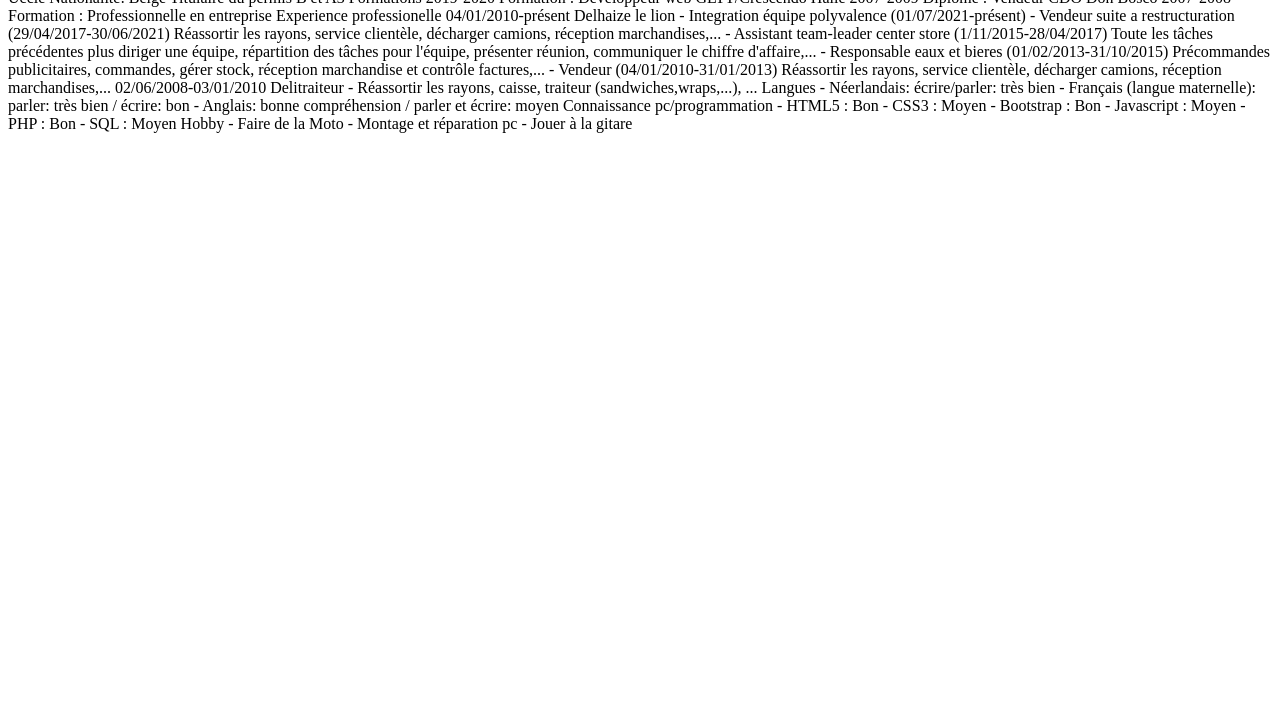
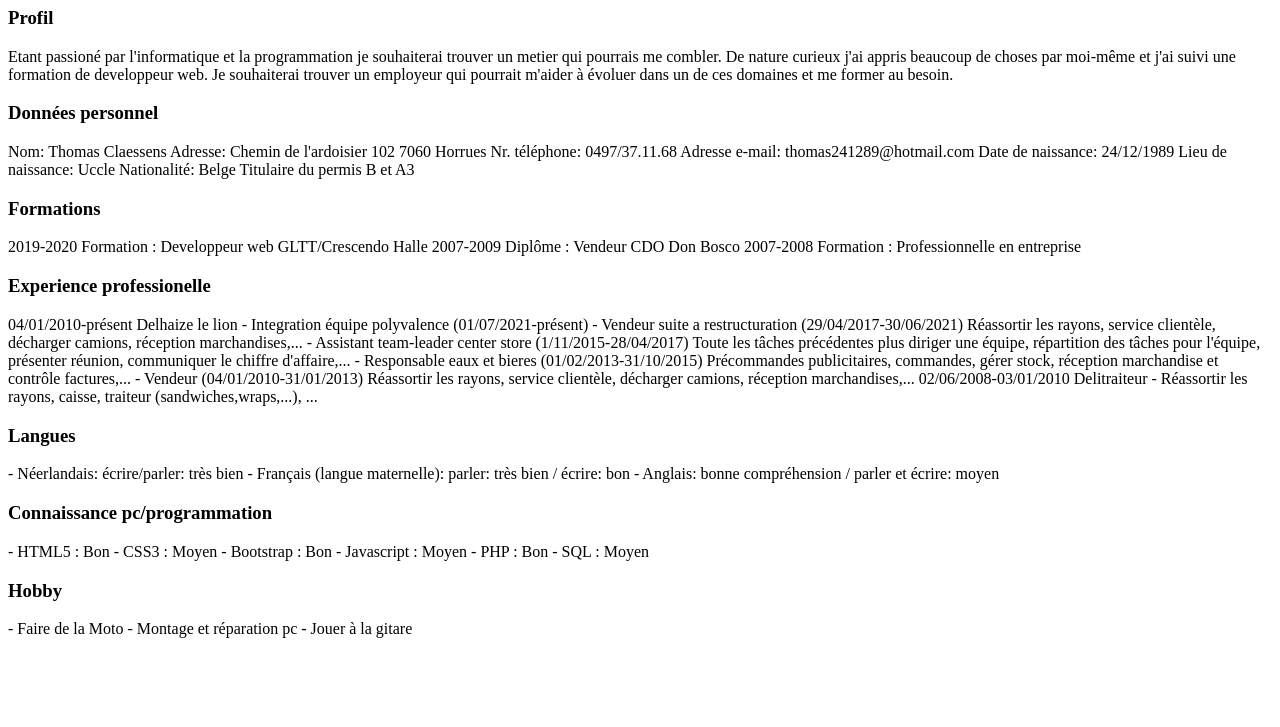
Before and after one commit to Thomas241289/thomas241289.github.io, a plain HTML site: page index.html in a window 1280 px wide. Shown: the part 73-800 px from the top of the page. Drawn offline with Linux system fonts and the light colour scheme.

Commit message:
Update index.html

```diff
--- a/index.html
+++ b/index.html
@@ -7,12 +7,12 @@
 </head>
 <body>
 
-	Curriculum vitae
+	<h1>Curriculum vitae</h1>
 
-Profil
+<h3>Profil</h3>
 Etant passioné par l'informatique et la programmation je souhaiterai trouver un metier qui pourrais me combler. De nature curieux j'ai appris beaucoup de choses par moi-même et j'ai suivi une formation de developpeur web. Je souhaiterai trouver un employeur qui pourrait m'aider à  évoluer dans un de ces domaines et me former au besoin.
 
-Données personnel
+<h3>Données personnel</h3>
 Nom: Thomas Claessens
 Adresse: Chemin de l'ardoisier 102 7060 Horrues
 Nr. téléphone: 0497/37.11.68
@@ -22,12 +22,12 @@ Lieu de naissance: Uccle
 Nationalité: Belge
 Titulaire du permis B et A3
 
-Formations
+<h3>Formations</h3>
 2019-2020 Formation : Developpeur web GLTT/Crescendo Halle
 2007-2009 Diplôme : Vendeur CDO Don Bosco
 2007-2008 Formation : Professionnelle en entreprise
 
-Experience professionelle
+<h3>Experience professionelle</h3>
 04/01/2010-présent Delhaize le lion
 	- Integration équipe polyvalence (01/07/2021-présent)
 	- Vendeur suite a restructuration (29/04/2017-30/06/2021)
@@ -42,12 +42,12 @@ Experience professionelle
 02/06/2008-03/01/2010 Delitraiteur
 	- Réassortir les rayons, caisse, traiteur (sandwiches,wraps,...), ...
 
-Langues
+<h3>Langues</h3>
 - Néerlandais: écrire/parler: très bien
 - Français (langue maternelle): parler: très bien / écrire: bon
 - Anglais: bonne compréhension / parler et écrire: moyen
 
-Connaissance pc/programmation
+<h3>Connaissance pc/programmation</h3>
 - HTML5 : Bon
 - CSS3 : Moyen
 - Bootstrap : Bon
@@ -55,7 +55,7 @@ Connaissance pc/programmation
 - PHP : Bon
 - SQL : Moyen
 
-Hobby
+<h3>Hobby</h3>
 - Faire de la Moto
 - Montage et réparation pc
 - Jouer à la gitare
```
